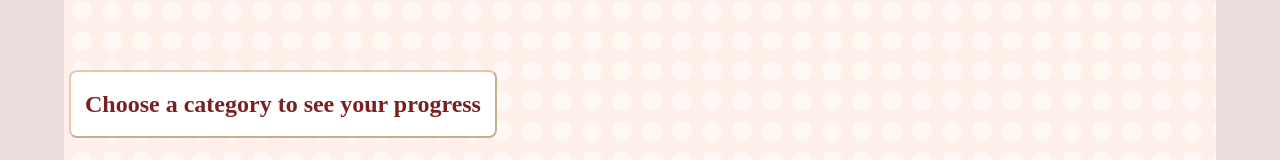
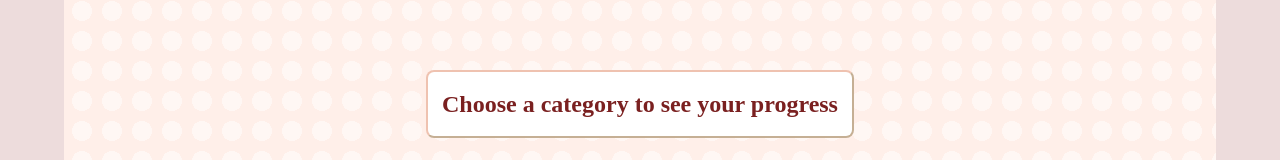
Before and after one commit to robuspospolitus/girly-time-tracker, a React (Create React App) app: page / in a window 1280 px wide. Both pictures are taken after a click on the element "Track time". Shown: the part 637-797 px from the top of the page. Built offline with nearby package versions, Linux system fonts and the light colour scheme; no server answers.

Commit message:
Fix window size

```diff
--- a/main.js
+++ b/main.js
@@ -9,6 +9,8 @@ function createWindow() {
     const win = new BrowserWindow({
         width: 500,
         height: 600,
+        minWidth: 470,
+        minHeight: 400,
         icon: path.join(__dirname, 'icon.ico'),
 
     });
--- a/src/Components/List.tsx
+++ b/src/Components/List.tsx
@@ -20,7 +20,6 @@ export default function List({ categories }:propsList) {
 
   useEffect(() => {
     axios.get("http://localhost:5000/api/data").then((response) => {
-      console.log(response.data);
       setItems(response.data);
     }).catch(err => console.error(err));;
   }, []);
@@ -28,7 +27,6 @@ export default function List({ categories }:propsList) {
   const deleteItem = (id:string) => {
     axios.delete(`http://localhost:5000/api/data/${category}/${id}`).then((response) => {
       setItems({...items,  [category]: response.data});
-      console.log({...items, [category]: response.data});
     });
   };
 
@@ -37,7 +35,6 @@ export default function List({ categories }:propsList) {
         const time = hours + parseFloat((minutes / 60).toFixed(2));
         axios.post(`http://localhost:5000/api/data/${category}`, { id: dateid, date: todaysdate, hours: time }).then((response) => {
           setItems({...items, [category]: response.data});
-          console.log({...items, [category]: response.data});
         });
   }};
 
--- a/src/Styles/App.scss
+++ b/src/Styles/App.scss
@@ -7,6 +7,7 @@ body {
     justify-content: center;
     align-items: center;
     align-items: center;
+    overflow-x: hidden;
 }
 button {
     height: 20px;
@@ -50,9 +51,8 @@ h1 {
     background-color: var(--secondary);
     position: absolute;
     top: 24px;
-    left: 40px;
+    left: 6vw;
     border-radius: 8px;
-
 }
 
 .gobackicon {
--- a/src/Styles/List.scss
+++ b/src/Styles/List.scss
@@ -120,7 +120,6 @@ input, .save-btn, #static-total {
 #static-total{
     width: 408px;
     height: 48px;
-    margin: 5px;
     background-color: var(--item-background);
     display: flex;
     flex-direction: row;
@@ -129,6 +128,9 @@ input, .save-btn, #static-total {
     bottom: 20px;
     text-align: center;
     padding: 8px;
+    margin: 5px 0 5px 0;
+    left: 50%;
+    transform: translate(-50%, 0);
 }
 h2 {
     width: 100%;
@@ -144,3 +146,9 @@ input::-webkit-inner-spin-button {
 input[type=number] {
     appearance:textfield; /* Firefox */
 }
+
+@media only screen and (max-width: 475px) {
+    #static-total{
+        width: 350px;
+    }
+}
```
